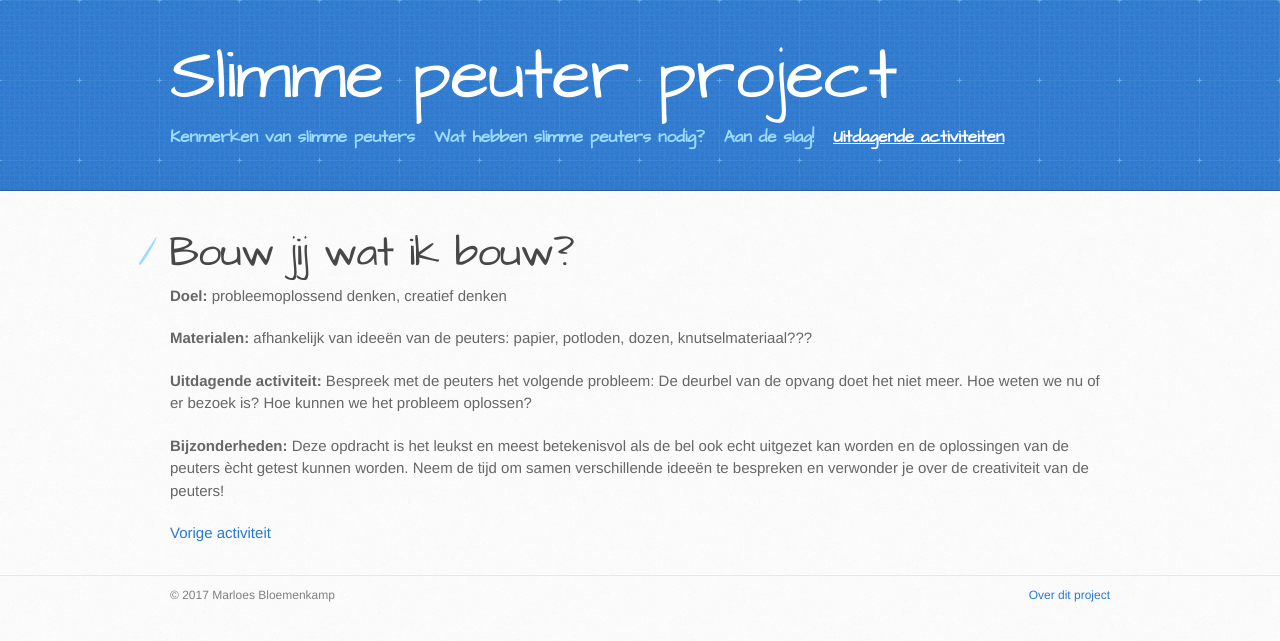
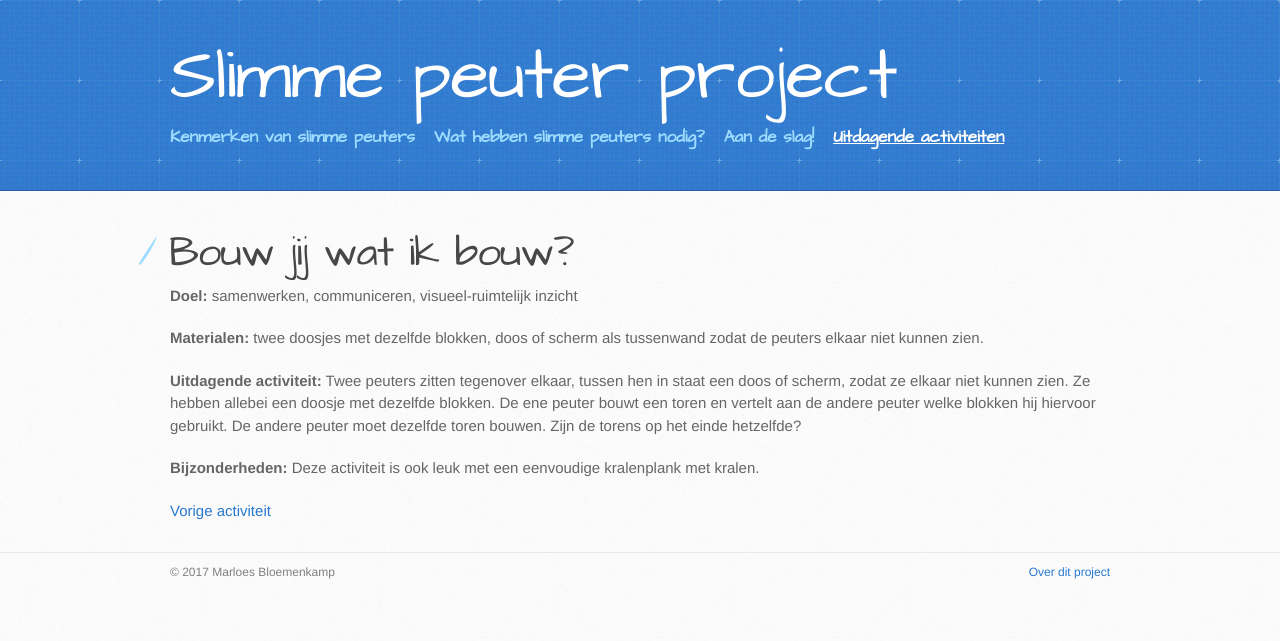
Before and after one commit to marloesbloemenkamp/marloesbloemenkamp.github.io, a Jekyll site: the page built from activiteiten/bouw_jij_wat_ik_bouw.md, in a window 1280 px wide. Shown: the top 641 px of the page. Built offline with Jekyll 4.4.1, drawn with Linux system fonts in a browser that asks for light colours.

Commit message:
Update bouw_jij_wat_ik_bouw.md

```diff
--- a/activiteiten/bouw_jij_wat_ik_bouw.md
+++ b/activiteiten/bouw_jij_wat_ik_bouw.md
@@ -10,11 +10,10 @@ tags:
   - samenwerken
 published: true
 ---
+**Doel:** samenwerken, communiceren, visueel-ruimtelijk inzicht
 
-**Doel:** probleemoplossend denken, creatief denken
+**Materialen:** twee doosjes met dezelfde blokken, doos of scherm als tussenwand zodat de peuters elkaar niet kunnen zien.
 
-**Materialen:** afhankelijk van ideeën van de peuters: papier, potloden, dozen, knutselmateriaal???
+**Uitdagende activiteit:** Twee peuters zitten tegenover elkaar, tussen hen in staat een doos of scherm, zodat ze elkaar niet kunnen zien. Ze hebben allebei een doosje met dezelfde blokken. De ene peuter bouwt een toren en vertelt aan de andere peuter welke blokken hij hiervoor gebruikt. De andere peuter moet dezelfde toren bouwen. Zijn de torens op het einde hetzelfde?
 
-**Uitdagende activiteit:** Bespreek met de peuters het volgende probleem: De deurbel van de opvang doet het niet meer. Hoe weten we nu of er bezoek is? Hoe kunnen we het probleem oplossen?
-
-**Bijzonderheden:** Deze opdracht is het leukst en meest betekenisvol als de bel ook echt uitgezet kan worden en de oplossingen van de peuters ècht getest kunnen worden. Neem de tijd om samen verschillende ideeën te bespreken en verwonder je over de creativiteit van de peuters!
+**Bijzonderheden:** Deze activiteit is ook leuk met een eenvoudige kralenplank met kralen.
```
